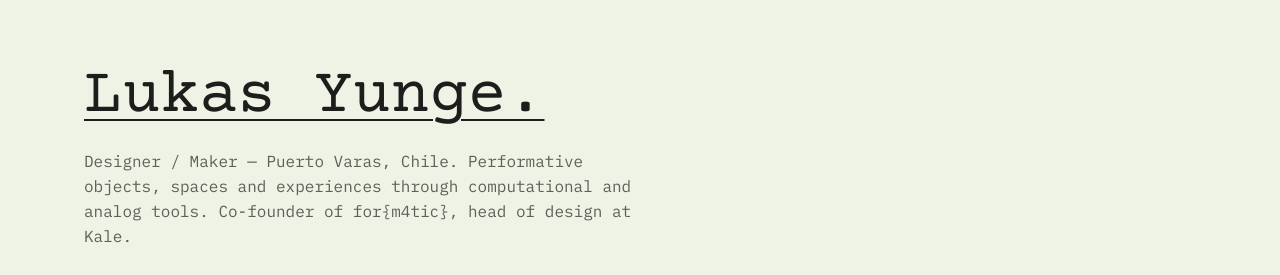
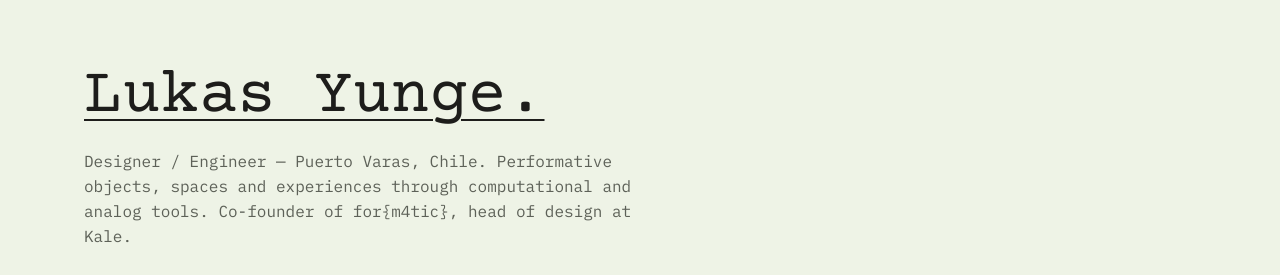
Before and after one commit to lukaosbyr/portfolio, a plain HTML site: page index.html in a window 1280 px wide. Shown: the top 275 px of the page. Drawn offline with nearby package versions, Linux system fonts and the light colour scheme.

Commit message:
Designer / Engineer

```diff
--- a/index.html
+++ b/index.html
@@ -41,7 +41,7 @@ footer{padding:40px max(5vw,16px) 60px;text-align:center;color:var(--mute);font-
 <body>
 <header>
   <h1>Lukas Yunge.</h1>
-  <p class="role">Designer / Maker — Puerto Varas, Chile. Performative objects, spaces and experiences through computational and analog tools. Co-founder of for{m4tic}, head of design at Kale.</p>
+  <p class="role">Designer / Engineer — Puerto Varas, Chile. Performative objects, spaces and experiences through computational and analog tools. Co-founder of for{m4tic}, head of design at Kale.</p>
 </header>
 <nav><div class="in">
   <a href="#portfolio">Portfolio</a>
```
